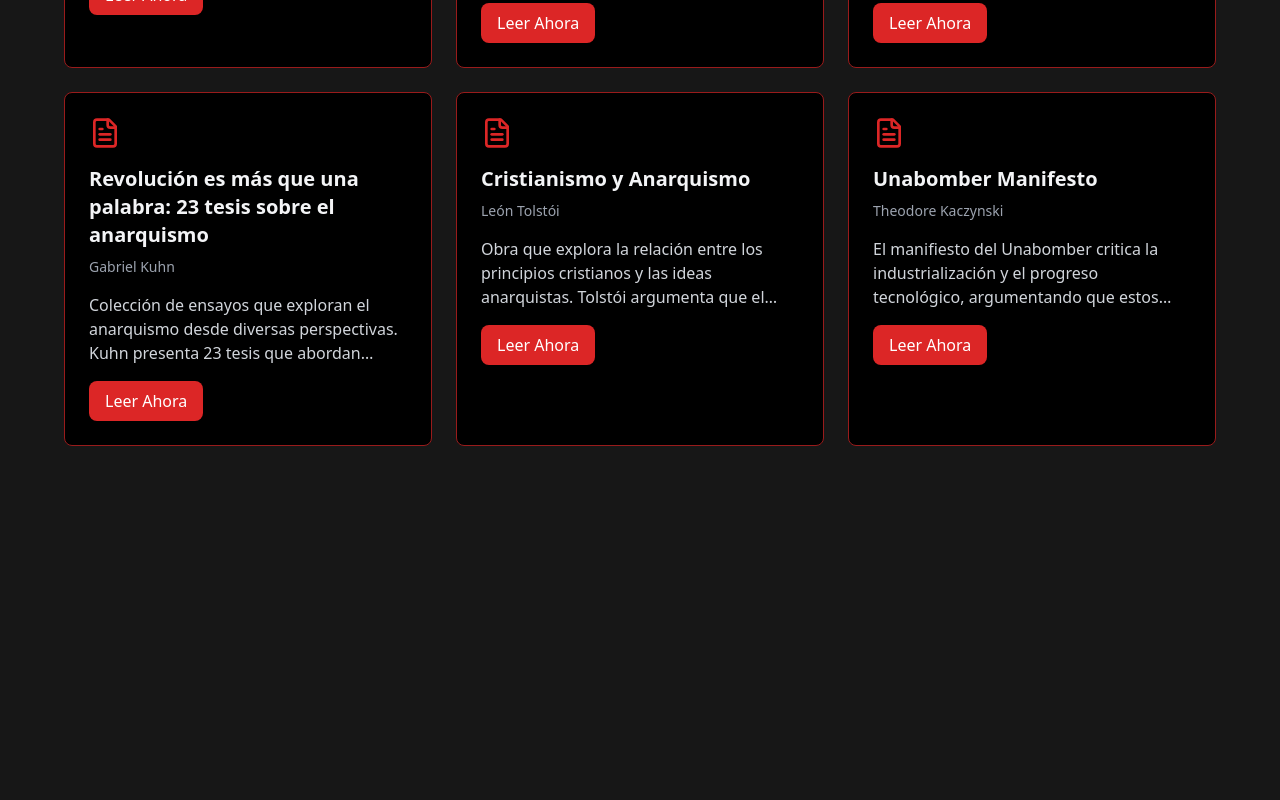
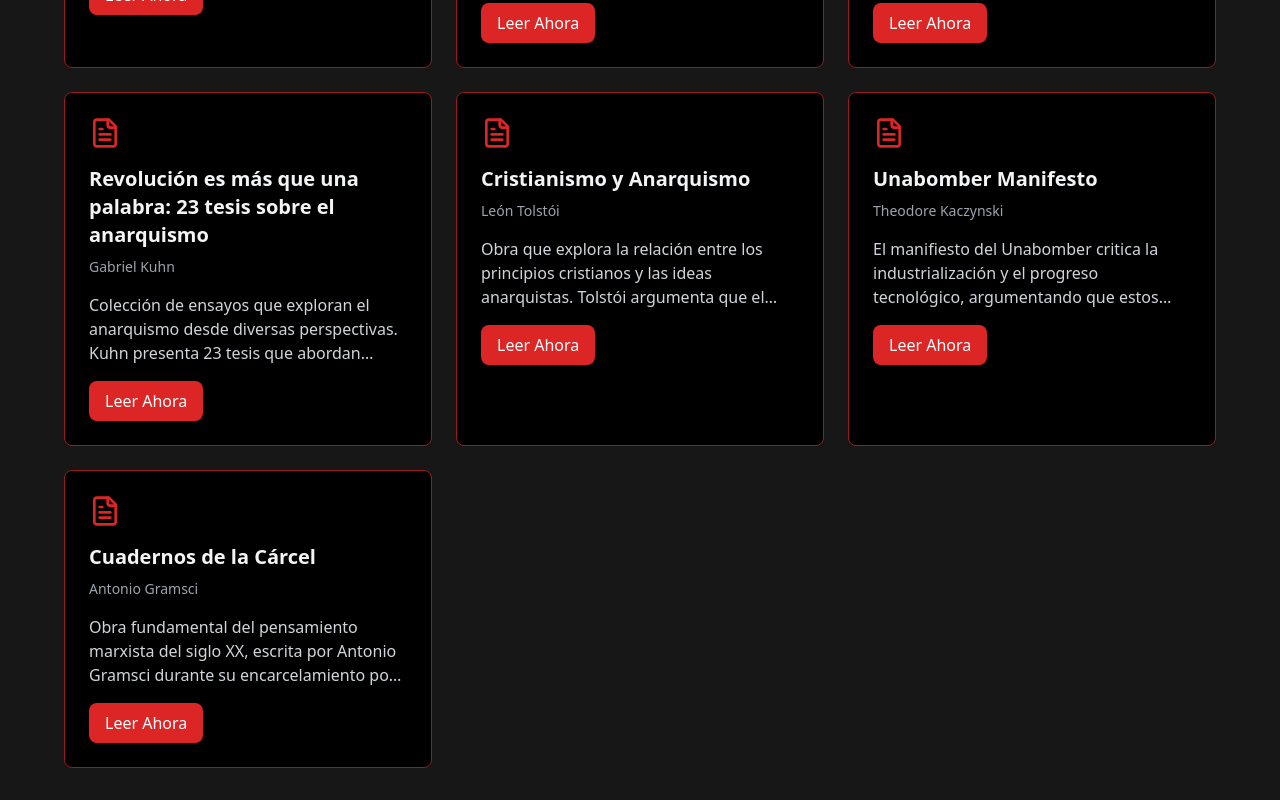
Before and after one commit to samigonza3/biblioteca-libertaria-anarquista, a React (Vite) app: page /books in a window 1280 px wide. Shown: the part 744-1544 px from the top of the page. Before the commit the page ends 1222 px from the top, so only its background shows below. Built offline with nearby package versions, Linux system fonts and the light colour scheme.

Commit message:
New book

```diff
--- a/src/data/books.ts
+++ b/src/data/books.ts
@@ -61,6 +61,13 @@ export const books = [
     author: 'Theodore Kaczynski',
     description: 'El manifiesto del Unabomber critica la industrialización y el progreso tecnológico, argumentando que estos han llevado a la deshumanización y la destrucción del medio ambiente.',
     pdfUrl: '/books/2_i_3_Theodore_Kaczynski_Manifiesto_de_Unabomber.pdf'
+  },
+  {
+    id: '10',
+    title: 'Cuadernos de la Cárcel',
+    author: 'Antonio Gramsci',
+    description: 'Obra fundamental del pensamiento marxista del siglo XX, escrita por Antonio Gramsci durante su encarcelamiento por el régimen fascista italiano entre 1929 y 1935. En estos cuadernos, Gramsci desarrolla conceptos clave como hegemonía cultural, bloque histórico, intelectuales orgánicos y revolución pasiva. Son una herramienta crítica para entender las dinámicas de poder, cultura y sociedad desde una perspectiva transformadora.',
+    pdfUrl: '/books/Antonio Gramsci Cuaderno de la Cárcel.pdf'
   }
 
 ];
```
